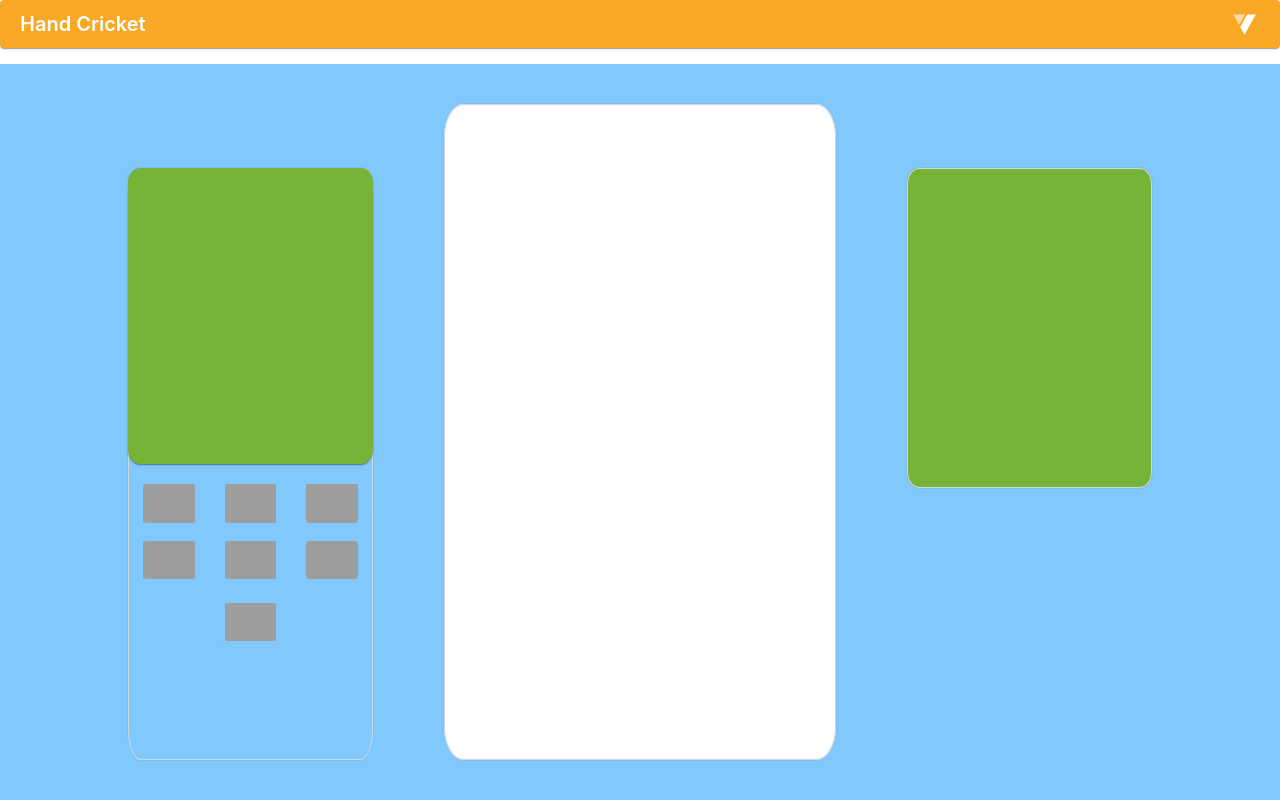
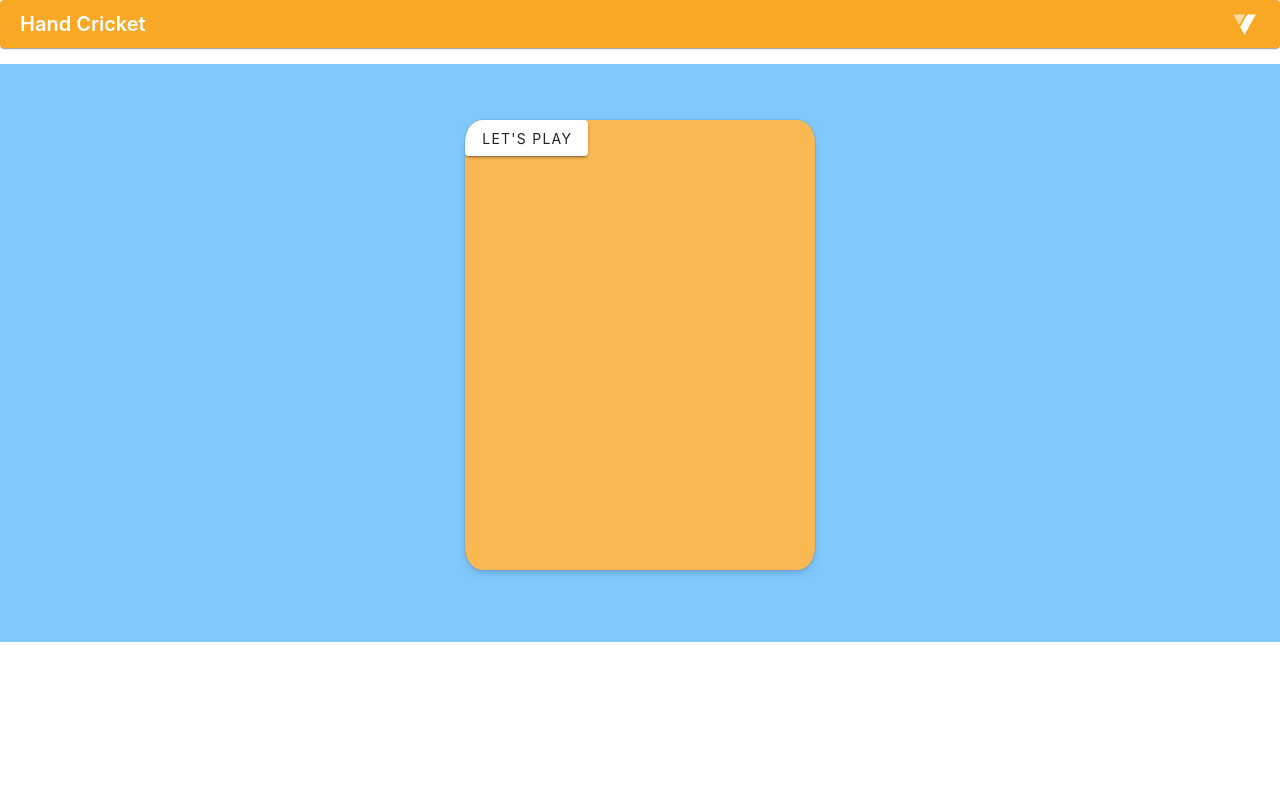
Before and after one commit to AnandaSH-8/Hand-Cricket-vue, a Vue app in the folder frontend/: page / in a window 1280 px wide. Built offline with nearby package versions, Linux system fonts and the light colour scheme; grey boxes are pictures that could not be loaded.

Commit message:
entry page added

```diff
--- /dev/null
+++ b/frontend/src/components/My Compo/EntryOverlay.vue
@@ -0,0 +1,35 @@
+<template>
+    <v-layout style=" background: rgb(129, 201, 252)">
+    <template v-if="!playStarted">
+        <v-card width="350" height="450" class="entryCard">
+            <v-btn @click="startPlay" >Let's Play</v-btn>
+        </v-card>
+    </template>
+    <template v-else>
+        <HandCricket></HandCricket>
+    </template>
+    </v-layout>
+</template>
+
+<script setup>
+import HandCricket from "./playStadium.vue"
+import { ref } from 'vue';
+
+let playStarted = ref(false);
+
+function startPlay(){
+    playStarted.value = true;
+}
+
+</script>
+
+<style scoped>
+.entryCard{
+    box-shadow: 0px 4px 8px -2px rgba(9, 30, 66, 0.25), 0px 0px 0px 1px rgba(9, 30, 66, 0.08);
+    border-radius:5%;
+    margin: auto;
+    margin-top: 7vh;
+    margin-bottom: 9vh;
+    background: #f9b851;
+}
+</style>
--- a/frontend/src/components/My Compo/handCricket.vue
+++ b/frontend/src/components/My Compo/playStadium.vue
@@ -61,7 +61,7 @@ const imagePath = computed(()=>{
     return ''
 })
 
-function RunHit(run){
+function RunHit(run=""){
   // const emptyCard = setTimeout(()=>{
   //     scoredRun.value = '';
   //     clearTimeout(emptyCard);
--- a/frontend/src/router/index.js
+++ b/frontend/src/router/index.js
@@ -20,7 +20,7 @@ const router = createRouter({
     {
       path: '/',
       name: 'cricketHome',
-      component: () => import('../components/My Compo/handCricket.vue')
+      component: () => import('../components/My Compo/EntryOverlay.vue')
     }
   ]
 })
```
